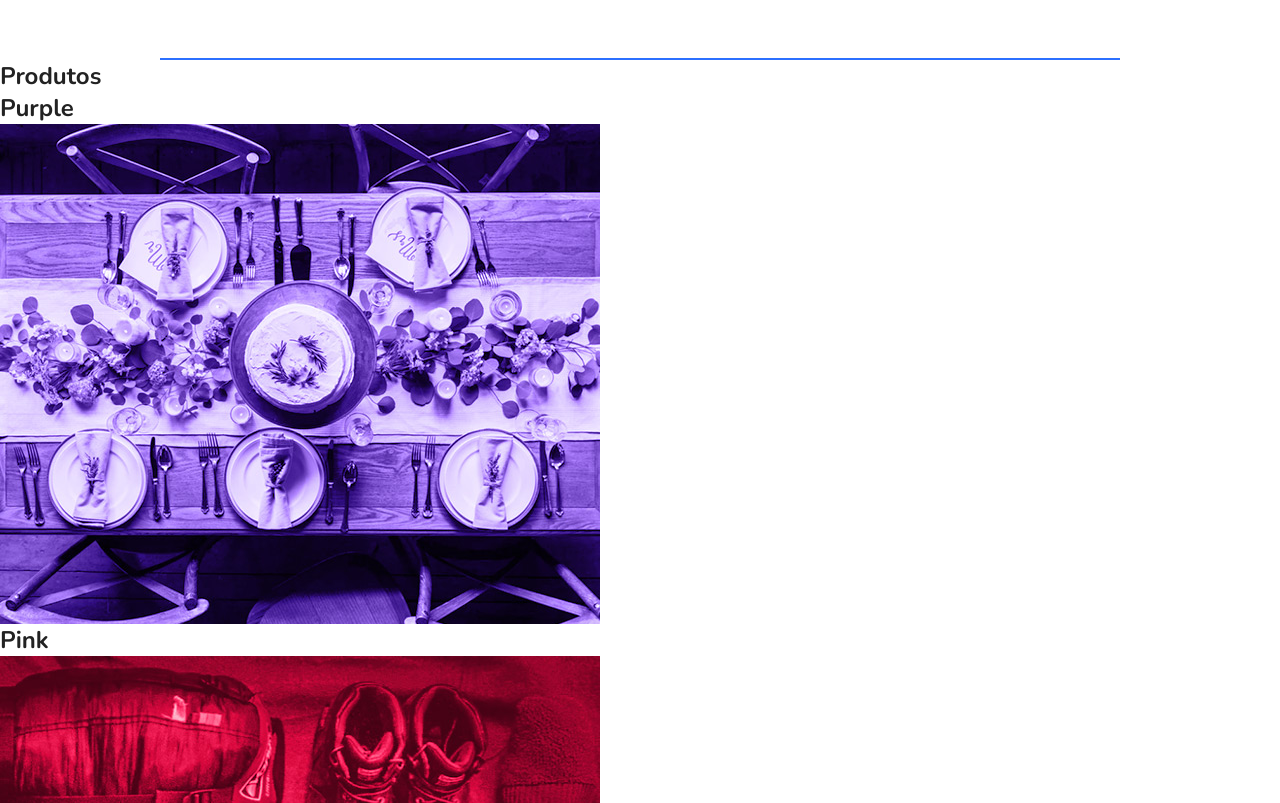
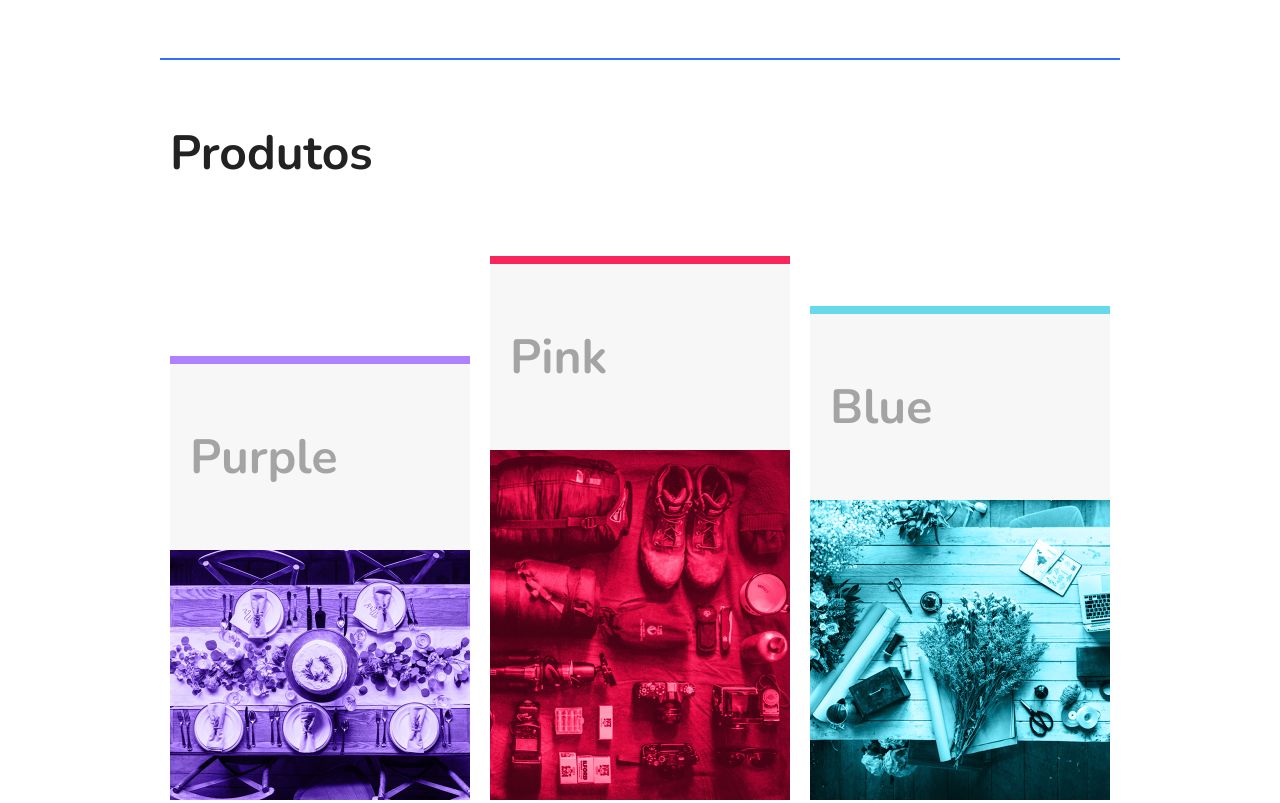
Before and after one commit to Guilherme-Turri/FlexBlog-Projeto, a plain HTML site: page index.html in a window 1280 px wide. Shown: the part 951-1754 px from the top of the page. Drawn offline with nearby package versions, Linux system fonts and the light colour scheme; a script that the page names is missing.

Commit message:
estilizado produtos

```diff
--- a/index.html
+++ b/index.html
@@ -67,7 +67,7 @@
      </div>
      <div class="produtos-item blue">
       <h2>Blue</h2>
-      <img src="produtos1.jpg" alt="Produtos 3">
+      <img src="produtos3.jpg" alt="Produtos 3">
     </div>
    </div>
   </section>
--- a/main.css
+++ b/main.css
@@ -132,3 +132,42 @@ img {
   flex: 1 1 160px;
   margin: 0 10px;
 }
+
+/*produtos*/
+.produtos {
+  max-width: 960px;
+  margin: 60px auto;
+}
+
+.produtos h1 {
+  font-size: 3em;
+  margin: 0 10px 60px 10px;
+}
+
+.produtos-container {
+  display: flex;
+  flex-wrap: wrap;
+  align-items: flex-end;
+}
+
+.produtos-item {
+  flex: 1 1 175px;
+  margin: 10px;
+}
+
+.produtos-item h2 {
+  font-size: 3em;
+  color: #a4a4a4;
+  background: #f7f7f7;
+  padding: 60px 20px;
+}
+
+.purple {
+  border-top: 8px solid #ae81ff;
+}
+.pink {
+  border-top: 8px solid #f9265e;
+}
+.blue {
+  border-top: 8px solid #66d9eb;
+}
```
